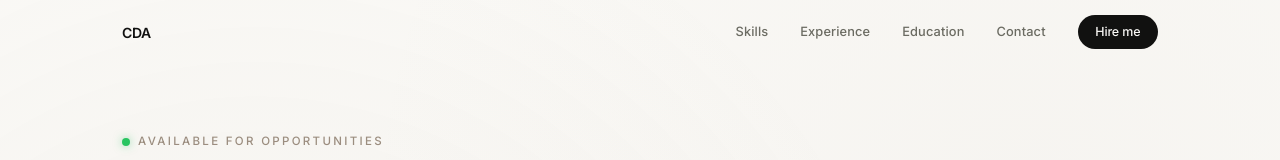
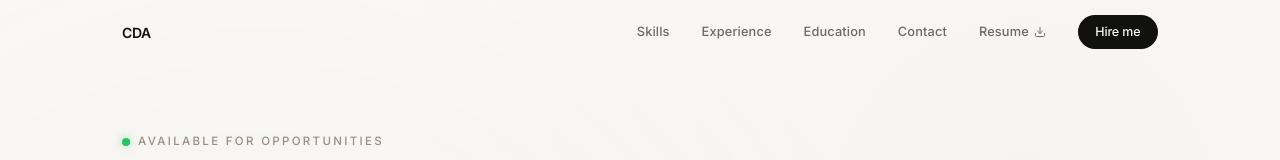
Before and after one commit to badweeds/chene-portfolio, a React (Vite) app: page / in a window 1280 px wide. Shown: the top 160 px of the page. Built offline with nearby package versions, Linux system fonts and the light colour scheme.

Commit message:
Added LinkedIn link

```diff
--- a/src/app/components/Nav.tsx
+++ b/src/app/components/Nav.tsx
@@ -82,6 +82,34 @@
               {link.label}
             </a>
           ))}
+
+          {/* NEW: Download Resume Link */}
+          <a
+            href="/Chene Resume.pdf"
+            download="Chene_Abenoja_Resume.pdf"
+            style={{
+              fontFamily: "'Inter', sans-serif",
+              fontSize: "0.8rem",
+              fontWeight: 450,
+              color: "#6b6b62",
+              textDecoration: "none",
+              letterSpacing: "0.01em",
+              transition: "color 0.2s",
+              display: "flex",
+              alignItems: "center",
+              gap: "0.3rem",
+            }}
+            onMouseEnter={(e) => ((e.target as HTMLElement).style.color = "#111110")}
+            onMouseLeave={(e) => ((e.target as HTMLElement).style.color = "#6b6b62")}
+          >
+            Resume
+            <svg width="12" height="12" viewBox="0 0 24 24" fill="none" stroke="currentColor" strokeWidth="2" strokeLinecap="round" strokeLinejoin="round">
+              <path d="M21 15v4a2 2 0 0 1-2 2H5a2 2 0 0 1-2-2v-4"></path>
+              <polyline points="7 10 12 15 17 10"></polyline>
+              <line x1="12" y1="15" x2="12" y2="3"></line>
+            </svg>
+          </a>
+
           <a
             href="mailto:abenojachene@gmail.com"
             style={{
```
Also changed, not shown: 1 other file (tests, documents, lock files or other folders).
